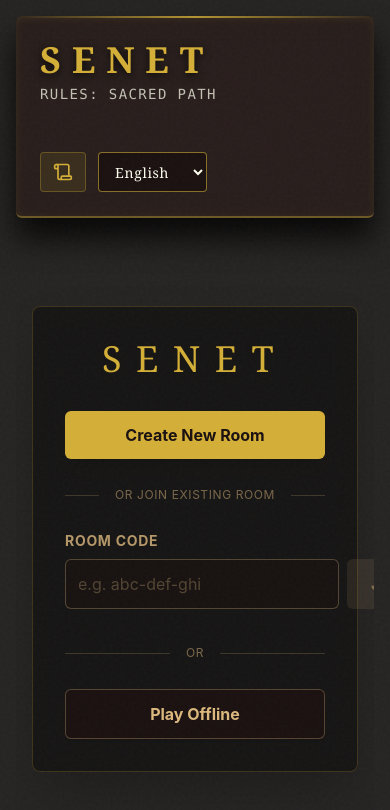
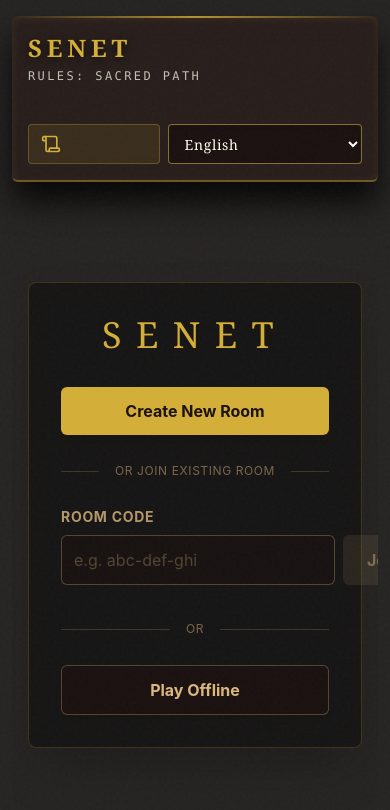
Before and after one commit to crouch74/senet-game, a React (Vite) app in the folder client/: page / in a window 390 px wide. Shown: the top 810 px of the page. Built offline with nearby package versions, Linux system fonts and the light colour scheme.

Commit message:
Fix mobile responsiveness across game UI

```diff
--- a/client/src/App.tsx
+++ b/client/src/App.tsx
@@ -107,7 +107,7 @@ function App() {
   }, [i18n.language]);
 
   return (
-    <div className={`h-screen bg-ebony text-sand flex flex-col font-sans selection:bg-gold/30 overflow-hidden ${i18n.language === 'ar-EG' ? 'font-arabic' : ''}`}>
+    <div className={`min-h-screen bg-ebony text-sand flex flex-col font-sans selection:bg-gold/30 overflow-x-hidden ${i18n.language === 'ar-EG' ? 'font-arabic' : ''}`}>
       {/* Background thematic elements */}
       <div className="fixed inset-0 pointer-events-none opacity-5 bg-[radial-gradient(ellipse_at_center,_var(--tw-gradient-stops))] from-sand via-ebony to-ebony" />
       <div className="noise-overlay" />
@@ -124,19 +124,19 @@ function App() {
         </filter>
       </svg>
 
-      <main className="flex-1 max-w-7xl w-full mx-auto p-4 md:p-8 flex flex-col relative z-10 min-h-0">
+      <main className="flex-1 max-w-7xl w-full mx-auto px-3 py-4 sm:px-4 sm:py-5 md:p-8 flex flex-col relative z-10 min-h-0">
         <HUD
           isLobby={showLobby || isConnectingToRoom}
           onReturnToLobby={!isOnline && !showLobby && !isConnectingToRoom ? handleReturnToLobby : undefined}
         />
 
-        <div className="flex-1 flex flex-col xl:flex-row gap-8 items-stretch justify-center min-h-0">
+        <div className="flex-1 flex flex-col xl:flex-row gap-4 md:gap-6 xl:gap-8 items-stretch justify-center min-h-0">
           {(!showLobby || isOnline || isConnectingToRoom) ? (
             <>
               {/* Main Game Area */}
-              <div className="flex-1 w-full flex flex-col items-center justify-center order-2 xl:order-1 min-h-0">
+              <div className="flex-1 min-w-0 w-full flex flex-col items-center justify-center order-2 xl:order-1 min-h-0">
                 {isOnline && roomId && !isWaitingForOpponent && (
-                  <div className="mb-4 flex items-center justify-between w-full max-w-5xl bg-black/40 border border-sand/20 rounded-lg p-3 px-6 shadow-md backdrop-blur-sm shrink-0">
+                  <div className="mb-4 flex w-full max-w-5xl flex-col gap-4 sm:flex-row sm:items-center sm:justify-between bg-black/40 border border-sand/20 rounded-lg p-3 sm:px-4 md:px-6 shadow-md backdrop-blur-sm shrink-0">
                     <div className="flex flex-col">
                       <span className="text-sand/60 text-xs uppercase tracking-wider font-bold mb-1">{t('lobby.room_number')}</span>
                       <div className="flex items-center gap-3">
@@ -159,13 +159,13 @@ function App() {
                         </button>
                       </div>
                     </div>
-                    <div className="flex flex-col text-right">
+                    <div className="flex flex-col sm:text-right">
                       <span className="text-sand/60 text-xs uppercase tracking-wider font-bold mb-1">{t('lobby.you_are')}</span>
                       <span className="text-sand font-bold text-lg capitalize">{localPlayer ? t(`hud.players.${localPlayer}`) : ''}</span>
                     </div>
                     <button
                       onClick={() => { leaveRoom(); setShowLobby(true); setLobbyPath(); }}
-                      className="bg-red-900/40 hover:bg-red-900/80 text-sand px-4 py-2 rounded-md text-sm border border-red-500/30 transition-colors shadow-sm ms-4 cursor-pointer"
+                      className="w-full sm:w-auto bg-red-900/40 hover:bg-red-900/80 text-sand px-4 py-2 rounded-md text-sm border border-red-500/30 transition-colors shadow-sm sm:ms-4 cursor-pointer"
                     >
                       {t('lobby.leave_room')}
                     </button>
@@ -246,11 +246,11 @@ function App() {
                 ) : (
                   <div className="w-full flex-1 flex flex-col items-center justify-center min-h-0">
                     <Board />
-                    <div className="w-full max-w-5xl mt-12 mb-8 bg-black/30 border border-royal-gold/20 rounded-lg p-6 shadow-[inset_0_2px_15px_rgba(0,0,0,0.5)] flex flex-col md:flex-row items-stretch gap-8 backdrop-blur-sm">
-                      <div className="flex-1 w-full md:w-auto flex flex-col border-e border-royal-gold/10 md:pe-8">
+                    <div className="w-full max-w-5xl mt-8 md:mt-12 mb-6 md:mb-8 bg-black/30 border border-royal-gold/20 rounded-lg p-4 sm:p-5 md:p-6 shadow-[inset_0_2px_15px_rgba(0,0,0,0.5)] flex flex-col lg:flex-row items-stretch gap-4 md:gap-6 lg:gap-8 backdrop-blur-sm">
+                      <div className="flex-1 w-full flex flex-col min-w-0 lg:border-e lg:border-royal-gold/10 lg:pe-8">
                         <ThrowSticks />
                       </div>
-                      <div className="shrink-0 md:ps-4 flex flex-col h-full">
+                      <div className="w-full lg:w-auto shrink-0 lg:ps-4 flex flex-col h-full">
                         <Afterlife />
                       </div>
                     </div>
@@ -259,7 +259,7 @@ function App() {
               </div>
 
               {/* Side Panel: History & Rules Info */}
-              <div className="w-full xl:w-96 flex flex-col h-full min-h-0 gap-8 order-1 xl:order-2 shrink-0">
+              <div className="w-full max-w-full xl:w-96 xl:min-w-[20rem] xl:max-w-[24rem] flex flex-col xl:h-full min-h-0 gap-4 md:gap-6 xl:gap-8 order-1 xl:order-2 shrink-0">
                 <div className="bg-black/20 border-s-[2px] border-royal-gold/30 rounded-e-lg p-5 flex-1 flex flex-col min-h-0 shadow-inner overflow-hidden">
                   <h2 className="text-gold font-serif text-lg border-b border-sand/20 pb-2 mb-2 uppercase tracking-wide shrink-0">
                     {t('app.chronicle')}
@@ -281,7 +281,7 @@ function App() {
                               title={t(`hud.players.${log.player}`)}
                             />
                           )}
-                          <span className="leading-tight">{t(log.key, translatedParams)}</span>
+                          <span className="leading-tight break-words">{t(log.key, translatedParams)}</span>
                         </div>
                       );
                     })}
--- a/client/src/components/Afterlife.tsx
+++ b/client/src/components/Afterlife.tsx
@@ -13,7 +13,7 @@ export function Afterlife() {
     const darkPieces = borneOffPieces.filter(p => p.player === 'sphinx');
 
     return (
-        <div className="flex flex-col items-center p-4 bg-[#1A1110]/60 backdrop-blur-md rounded-sm border-[2px] border-royal-gold/40 shadow-[0_15px_35px_rgba(0,0,0,0.7),inset_0_0_20px_rgba(0,0,0,0.5)] relative overflow-hidden w-64 h-full group transition-all duration-500 hover:border-royal-gold/60">
+        <div className="flex flex-col items-center p-4 bg-[#1A1110]/60 backdrop-blur-md rounded-sm border-[2px] border-royal-gold/40 shadow-[0_15px_35px_rgba(0,0,0,0.7),inset_0_0_20px_rgba(0,0,0,0.5)] relative overflow-hidden w-full sm:w-64 max-w-full h-full min-h-56 group transition-all duration-500 hover:border-royal-gold/60">
             {/* Title */}
             <h3 className="text-royal-gold font-serif text-sm font-bold tracking-[0.3em] uppercase mb-4 border-b border-royal-gold/20 pb-2 w-full text-center">
                 {t('afterlife.title', { defaultValue: 'Afterlife' })}
--- a/client/src/components/Board.tsx
+++ b/client/src/components/Board.tsx
@@ -32,7 +32,7 @@ export function Board() {
     }
 
     return (
-        <div className="relative w-full max-w-5xl mx-auto border-[16px] border-[#1A1110] rounded-md bg-[#1A1110] shadow-[0_20px_50px_rgba(0,0,0,0.6),inset_0_0_15px_rgba(0,0,0,0.8)] p-[4px] jitter-stroke">
+        <div className="relative w-full max-w-5xl mx-auto border-[10px] sm:border-[12px] md:border-[16px] border-[#1A1110] rounded-md bg-[#1A1110] shadow-[0_20px_50px_rgba(0,0,0,0.6),inset_0_0_15px_rgba(0,0,0,0.8)] p-[2px] sm:p-[3px] md:p-[4px] jitter-stroke">
             {/* Wood texture/grain background overlay */}
             <div className="absolute inset-0 bg-gradient-to-br from-transparent via-[#2a1b18]/40 to-black/80 mix-blend-multiply pointer-events-none" />
 
--- a/client/src/components/HUD.tsx
+++ b/client/src/components/HUD.tsx
@@ -12,26 +12,26 @@ export function HUD({ isLobby = false, onReturnToLobby }: { isLobby?: boolean; o
     };
 
     return (
-        <div className="flex flex-col md:flex-row justify-between items-start md:items-center w-full p-6 bg-[#2a1b18]/60 backdrop-blur-md rounded-md border-b-2 border-royal-gold/40 shadow-[0_20px_30px_rgba(0,0,0,0.8),inset_0_2px_10px_rgba(212,175,55,0.1)] mb-8 relative">
+        <div className="flex flex-col lg:flex-row justify-between items-start lg:items-center gap-4 md:gap-5 w-full p-4 sm:p-5 md:p-6 bg-[#2a1b18]/60 backdrop-blur-md rounded-md border-b-2 border-royal-gold/40 shadow-[0_20px_30px_rgba(0,0,0,0.8),inset_0_2px_10px_rgba(212,175,55,0.1)] mb-5 md:mb-8 relative">
             {/* Top decorative trim */}
             <div className="absolute top-0 left-0 right-0 h-[2px] bg-gradient-to-r from-transparent via-royal-gold to-transparent opacity-80" />
 
-            <div className="flex flex-col">
-                <h1 className="text-4xl font-serif text-royal-gold tracking-[0.3em] uppercase drop-shadow-[0_2px_4px_rgba(0,0,0,0.8)] font-bold">{t('hud.senet')}</h1>
-                <div className="text-royal-ivory/80 text-sm mt-1 uppercase tracking-widest font-mono opacity-90">{t('hud.rules', { name: t(`ruleset.names.${ruleset.id}`) })}</div>
+            <div className="flex flex-col w-full lg:w-auto">
+                <h1 className="text-2xl sm:text-3xl lg:text-4xl font-serif text-royal-gold tracking-[0.2em] sm:tracking-[0.26em] uppercase drop-shadow-[0_2px_4px_rgba(0,0,0,0.8)] font-bold">{t('hud.senet')}</h1>
+                <div className="text-royal-ivory/80 text-xs sm:text-sm mt-1 uppercase tracking-[0.2em] sm:tracking-widest font-mono opacity-90">{t('hud.rules', { name: t(`ruleset.names.${ruleset.id}`) })}</div>
             </div>
 
-            <div className="flex flex-col items-center flex-1 my-6 md:my-0 relative">
+            <div className="flex flex-col items-center w-full lg:w-auto lg:flex-1 my-1 sm:my-2 lg:my-0 relative">
                 {!isLobby && (
                     winner ? (
-                        <div className="text-3xl font-bold text-royal-gold animate-[pulse_2s_ease-in-out_infinite] tracking-wider uppercase drop-shadow-lg">
+                        <div className="text-xl sm:text-2xl lg:text-3xl text-center font-bold text-royal-gold animate-[pulse_2s_ease-in-out_infinite] tracking-wide uppercase drop-shadow-lg">
                             {t('hud.wins', { player: t(`hud.players.${winner}`) })}
                         </div>
                     ) : (
-                        <div className="flex items-center gap-6 p-3 bg-[#1a1110]/50 rounded border border-royal-gold/20 shadow-inner">
-                            <div className="text-sm text-royal-ivory/80 font-mono tracking-widest uppercase">{t('hud.current_turn')}</div>
+                        <div className="flex items-center justify-center w-full sm:w-auto gap-3 sm:gap-6 p-2.5 sm:p-3 bg-[#1a1110]/50 rounded border border-royal-gold/20 shadow-inner">
+                            <div className="text-xs sm:text-sm text-royal-ivory/80 font-mono tracking-[0.2em] sm:tracking-widest uppercase whitespace-nowrap">{t('hud.current_turn')}</div>
                             <div className={cn(
-                                "px-6 py-1.5 rounded-sm font-bold uppercase tracking-widest text-sm shadow-[0_2px_5px_rgba(0,0,0,0.5)] transition-all duration-300 border",
+                                "px-4 sm:px-6 py-1.5 rounded-sm font-bold uppercase tracking-[0.12em] sm:tracking-widest text-xs sm:text-sm shadow-[0_2px_5px_rgba(0,0,0,0.5)] transition-all duration-300 border whitespace-nowrap",
                                 currentPlayer === 'anubis'
                                     ? 'bg-royal-gold text-[#1a1110] border-yellow-300/50'
                                     : 'bg-[#1a1110] text-royal-gold border-royal-gold/80',
@@ -43,10 +43,10 @@ export function HUD({ isLobby = false, onReturnToLobby }: { isLobby?: boolean; o
                 )}
             </div>
 
-            <div className="flex flex-wrap items-center gap-3">
+            <div className="flex flex-wrap items-center gap-2 sm:gap-3 w-full lg:w-auto lg:justify-end">
                 <button
                     onClick={() => setShowGuide(true)}
-                    className="flex items-center gap-2 px-3 h-10 bg-royal-gold/10 hover:bg-royal-gold/20 text-royal-gold border border-royal-gold/30 rounded-sm transition-all cursor-pointer group whitespace-nowrap"
+                    className="flex items-center gap-2 px-3 h-10 bg-royal-gold/10 hover:bg-royal-gold/20 text-royal-gold border border-royal-gold/30 rounded-sm transition-all cursor-pointer group whitespace-nowrap grow sm:grow-0"
                     title={t('legend.registry_title')}
                 >
                     <Scroll className="w-5 h-5 group-hover:scale-110 transition-transform" />
@@ -56,7 +56,7 @@ export function HUD({ isLobby = false, onReturnToLobby }: { isLobby?: boolean; o
                 </button>
 
                 <select
-                    className="bg-[#1a1110] text-royal-ivory border-[1.5px] border-royal-gold/60 rounded-sm px-3 py-1 text-sm outline-none focus:border-royal-gold focus:ring-1 focus:ring-royal-gold/50 h-10 font-serif tracking-wider shadow-inner hover:bg-[#2a1b18] transition-colors"
+                    className="bg-[#1a1110] text-royal-ivory border-[1.5px] border-royal-gold/60 rounded-sm px-3 py-1 text-sm outline-none focus:border-royal-gold focus:ring-1 focus:ring-royal-gold/50 h-10 font-serif tracking-wider shadow-inner hover:bg-[#2a1b18] transition-colors min-w-[7.5rem] grow sm:grow-0"
                     value={i18n.language}
                     onChange={(e) => changeLanguage(e.target.value)}
                 >
@@ -77,7 +77,7 @@ export function HUD({ isLobby = false, onReturnToLobby }: { isLobby?: boolean; o
                                         useSenetStore.getState().playRandomTurns(parsed);
                                     }
                                 }}
-                                className="px-4 py-2 h-10 bg-purple-900/50 hover:bg-purple-800 text-royal-ivory border-[2px] border-purple-500/60 rounded-sm transition-all font-serif shadow-sm text-xs uppercase tracking-widest font-bold whitespace-nowrap"
+                                className="px-3 sm:px-4 py-2 h-10 bg-purple-900/50 hover:bg-purple-800 text-royal-ivory border-[2px] border-purple-500/60 rounded-sm transition-all font-serif shadow-sm text-[11px] uppercase tracking-[0.15em] sm:tracking-widest font-bold whitespace-nowrap grow sm:grow-0"
                             >
                                 Dev: Auto Play
                             </button>
@@ -85,7 +85,7 @@ export function HUD({ isLobby = false, onReturnToLobby }: { isLobby?: boolean; o
                         {onReturnToLobby && (
                             <button
                                 onClick={onReturnToLobby}
-                                className="flex items-center gap-2 px-4 py-2 h-10 bg-stone-800 hover:bg-stone-700 text-sand border-[2px] border-sand/20 rounded-sm transition-all font-serif shadow-sm text-sm uppercase tracking-widest font-bold whitespace-nowrap cursor-pointer"
+                                className="flex items-center gap-2 px-3 sm:px-4 py-2 h-10 bg-stone-800 hover:bg-stone-700 text-sand border-[2px] border-sand/20 rounded-sm transition-all font-serif shadow-sm text-xs sm:text-sm uppercase tracking-[0.15em] sm:tracking-widest font-bold whitespace-nowrap cursor-pointer grow sm:grow-0"
                             >
                                 <Home className="w-4 h-4" />
                                 {t('throw.return_to_lobby')}
@@ -93,7 +93,7 @@ export function HUD({ isLobby = false, onReturnToLobby }: { isLobby?: boolean; o
                         )}
                         <button
                             onClick={resetGame}
-                            className="px-4 py-2 h-10 bg-[#fcf8ed] hover:bg-white text-[#1a1110] border-[2px] border-royal-gold/60 rounded-sm transition-all font-serif shadow-sm text-sm uppercase tracking-widest font-bold hover:shadow-[0_0_15px_rgba(212,175,55,0.4)] hover:scale-105 whitespace-nowrap cursor-pointer"
+                            className="px-3 sm:px-4 py-2 h-10 bg-[#fcf8ed] hover:bg-white text-[#1a1110] border-[2px] border-royal-gold/60 rounded-sm transition-all font-serif shadow-sm text-xs sm:text-sm uppercase tracking-[0.15em] sm:tracking-widest font-bold hover:shadow-[0_0_15px_rgba(212,175,55,0.4)] hover:scale-105 whitespace-nowrap cursor-pointer grow sm:grow-0"
                         >
                             {t('hud.restart_game')}
                         </button>
--- a/client/src/components/ThrowSticks.tsx
+++ b/client/src/components/ThrowSticks.tsx
@@ -63,7 +63,7 @@ export function ThrowSticks() {
             <div className="absolute top-2 left-6 right-6 h-[1px] bg-gradient-to-r from-transparent via-royal-gold to-transparent opacity-60" />
             <div className="absolute bottom-2 left-6 right-6 h-[1px] bg-gradient-to-r from-transparent via-royal-gold to-transparent opacity-60" />
 
-            <div className="text-xl font-serif text-royal-ivory font-bold tracking-widest uppercase mb-4 drop-shadow-sm opacity-90 z-10">
+            <div className="text-base sm:text-xl text-center font-serif text-royal-ivory font-bold tracking-[0.15em] sm:tracking-widest uppercase mb-4 drop-shadow-sm opacity-90 z-10 px-2">
                 {t('throw.turn', { player: t(`hud.players.${currentPlayer}`) })}
             </div>
 
@@ -201,7 +201,7 @@ export function ThrowSticks() {
                     </motion.div>
                 ) : (
                     <div className={cn(
-                        "font-bold uppercase tracking-[0.2em] drop-shadow-md text-lg -mt-2 transition-transform duration-300",
+                        "font-bold uppercase tracking-[0.12em] sm:tracking-[0.2em] drop-shadow-md text-sm sm:text-lg -mt-2 transition-transform duration-300 text-center px-2 break-words",
                         isMyTurn
                             ? "text-royal-gold animate-pulse group-hover:scale-105"
                             : "text-sand/40 animate-pulse text-sm"
--- a/client/src/index.css
+++ b/client/src/index.css
@@ -23,8 +23,13 @@
   body {
     @apply bg-ebony text-sand;
     margin: 0;
-    height: 100vh;
-    overflow: hidden;
+    min-height: 100vh;
+    overflow-x: hidden;
+    overflow-y: auto;
+  }
+
+  #root {
+    min-height: 100vh;
   }
 }
 
```
